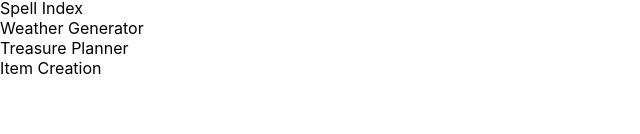
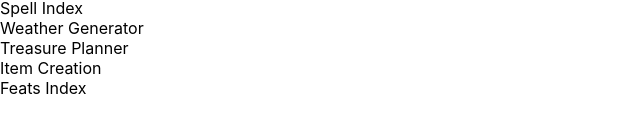
Before and after one commit to CalinDale/Pathfinder-Tools, a React (Create React App) app: page / in a window 1280 px wide. Shown: the part 200-334 px from the top of the page, without its empty margins (0-640 px from the left). Built offline with nearby package versions, Linux system fonts and the light colour scheme.

Commit message:
Added to list

```diff
--- a/src/App.js
+++ b/src/App.js
@@ -12,6 +12,7 @@ class App extends Component {
 			{ name: "Weather Generator", key: 5 },
 			{ name: "Treasure Planner", key: 6 },
 			{ name: "Item Creation", key: 7 },
+			{ name: "Feats Index", key: 8 },
 		],
 	};
 	render() {
```
